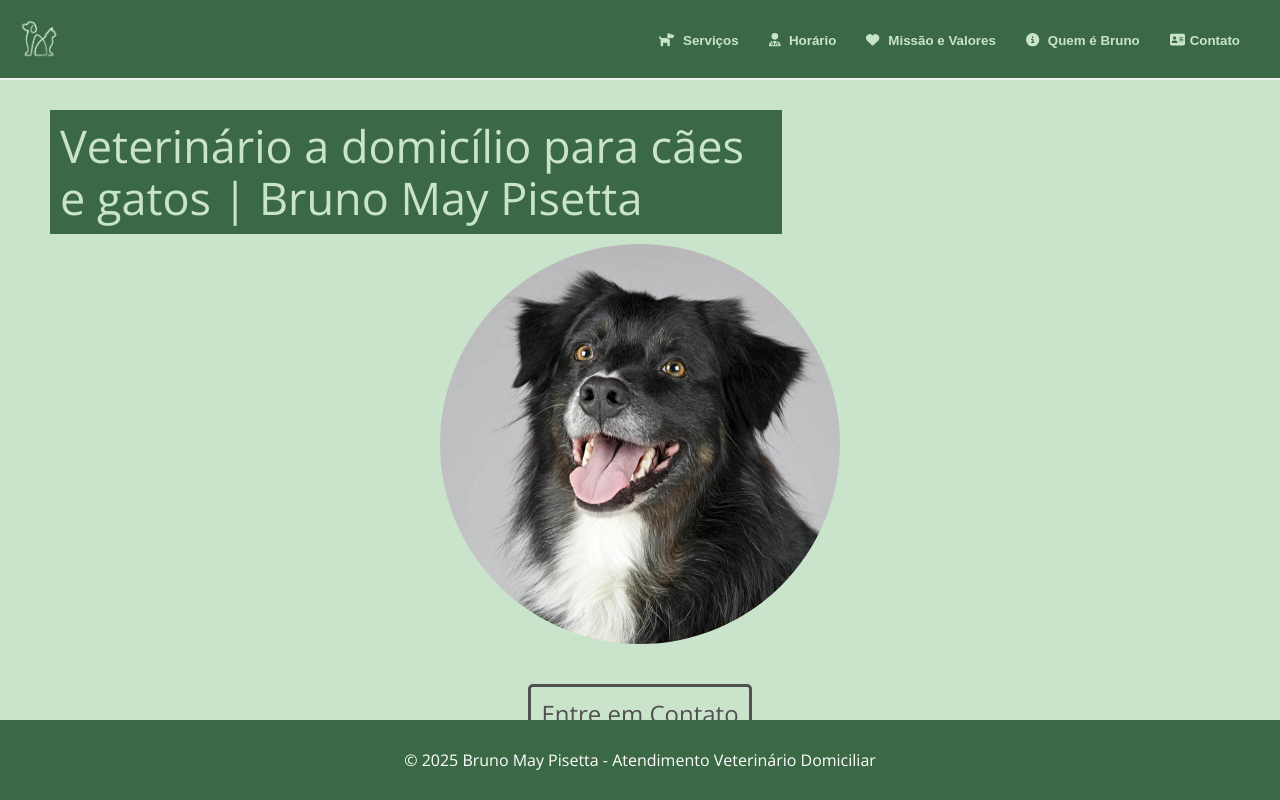
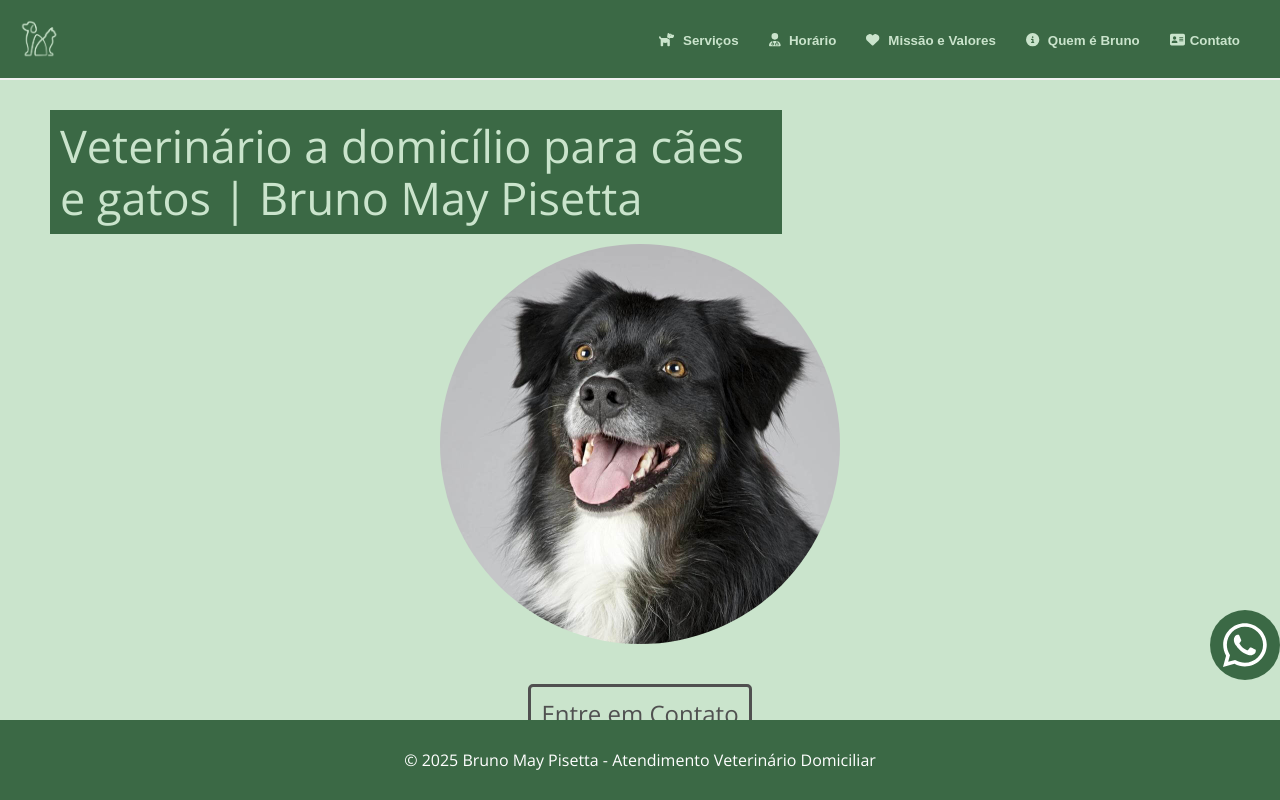
Before and after one commit to eduardo-nakamura/veterinario-next, a Next.js app: page / in a window 1280 px wide. Shown: the top 800 px of the page. Built offline with nearby package versions, Linux system fonts and the light colour scheme.

Commit message:
map alt + whatsapp btn

```diff
--- a/components/Map.tsx
+++ b/components/Map.tsx
@@ -2,7 +2,7 @@ import React, { useMemo, useState } from 'react';
 import styles from './Map.module.css'
 
 import { MapContainer, TileLayer, Marker, Popup, Circle, useMap } from 'react-leaflet';
-import icon from '../public/marker-icon.png'; // Importe a imagem
+// import icon from '../public/marker-icon.png'; // Importe a imagem
 import icon2 from '../public/marker-icon-alt.png'; // Importe a imagem
 import L, { LatLngTuple } from 'leaflet'; // Importe LatLngTuple de leaflet
 
@@ -25,13 +25,13 @@ export default function Map() {
     const position: LatLngTuple = [-23.53043099873096, -46.72610638721699];
 
 
-    const iconOne = useMemo(() => {
-        return L.icon({
-            iconUrl: icon.src, // Use .src para obter o caminho correto
-            iconSize: [16, 32],
-            iconAnchor: [16, 32],
-        });
-    }, []);
+    // const iconOne = useMemo(() => {
+    //     return L.icon({
+    //         iconUrl: icon.src,
+    //         iconSize: [16, 32],
+    //         iconAnchor: [16, 32],
+    //     });
+    // }, []);
 
     const iconTwo = useMemo(() => {
         return L.icon({
@@ -71,11 +71,11 @@ export default function Map() {
                     url="https://{s}.tile.openstreetmap.org/{z}/{x}/{y}.png"
                     attribution='&copy; <a href="https://www.openstreetmap.org/copyright">OpenStreetMap</a> contributors'
                 />
-                <Marker position={position} icon={iconOne}>
+                {/* <Marker position={position} icon={iconOne}>
                     <Popup>
                         Um marcador simples.
                     </Popup>
-                </Marker>
+                </Marker> */}
                 {coordenadas && (
                     <Marker position={coordenadas} icon={iconTwo} zIndexOffset={1000}>
                         <Popup>
--- /dev/null
+++ b/components/WhatsappBtn.module.css
@@ -0,0 +1,15 @@
+.watsap {
+    background-color: var(--cor-verde-escuro);
+    color: white;
+    z-index: 50;
+    position: fixed;
+    right: 0;
+    bottom: 15%;
+    font-size: 50px;
+    margin: 0;
+    border-radius: 100%;
+    width: 70px;
+    height: 70px;
+    text-align: center;
+    line-height: 70px;
+}
--- /dev/null
+++ b/components/WhatsappBtn.tsx
@@ -0,0 +1,15 @@
+import React from 'react'
+import styles from './WhatsappBtn.module.css'
+import { FontAwesomeIcon } from '@fortawesome/react-fontawesome'
+import { faWhatsapp } from '@fortawesome/free-brands-svg-icons'
+
+export default function WhatsappBtn() {
+    return (
+        <div className={styles.watsap}>
+            <a href="https://wa.me/5511975672727?text=SuaMensagem">
+            <FontAwesomeIcon icon={faWhatsapp} />
+            </a>
+
+        </div>
+    )
+}
--- a/src/app/page.tsx
+++ b/src/app/page.tsx
@@ -12,6 +12,7 @@ import { FontAwesomeIcon } from '@fortawesome/react-fontawesome';
 import { faLinkedin, faWhatsapp } from '@fortawesome/free-brands-svg-icons';
 import { faAddressCard, faClock, faEnvelope, faLocationDot } from '@fortawesome/free-solid-svg-icons';
 import { Link } from 'react-scroll';
+import WhatsappBtn from '../../components/WhatsappBtn';
 
 const DynamicMap = dynamic(() => import('../../components/Map'), {
   ssr: false,
@@ -37,7 +38,7 @@ export default function Home() {
   return (
     <>
       <Header />
-
+     <WhatsappBtn />
       <div className={styles.page}>
         <section className={`${styles.sectionFlex} ${styles.section__colums__center}`} style={{ backgroundColor: 'var(--cor-verde-claro)' }}>
           <div className={styles.h1__container} style={{ alignSelf: 'flex-start' }}>
@@ -233,7 +234,7 @@ export default function Home() {
 
               <a href="https://www.linkedin.com/in/bruno-pisetta"><FontAwesomeIcon icon={faLinkedin} /></a>
 
-              <a href="https://wa.me/5511993177378?text=SuaMensagem">   <FontAwesomeIcon icon={faWhatsapp} /></a>
+              <a href="https://wa.me/5511975672727?text=SuaMensagem">   <FontAwesomeIcon icon={faWhatsapp} /></a>
 
               <a href="mailto:bruno.may.pisetta@gmail.com"><FontAwesomeIcon icon={faEnvelope} /></a>
 
```
